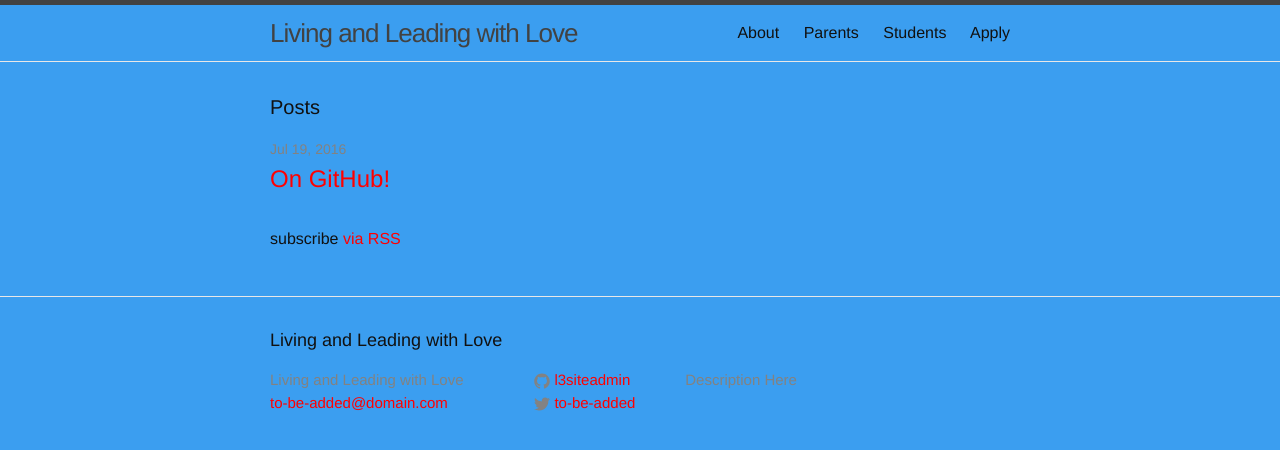
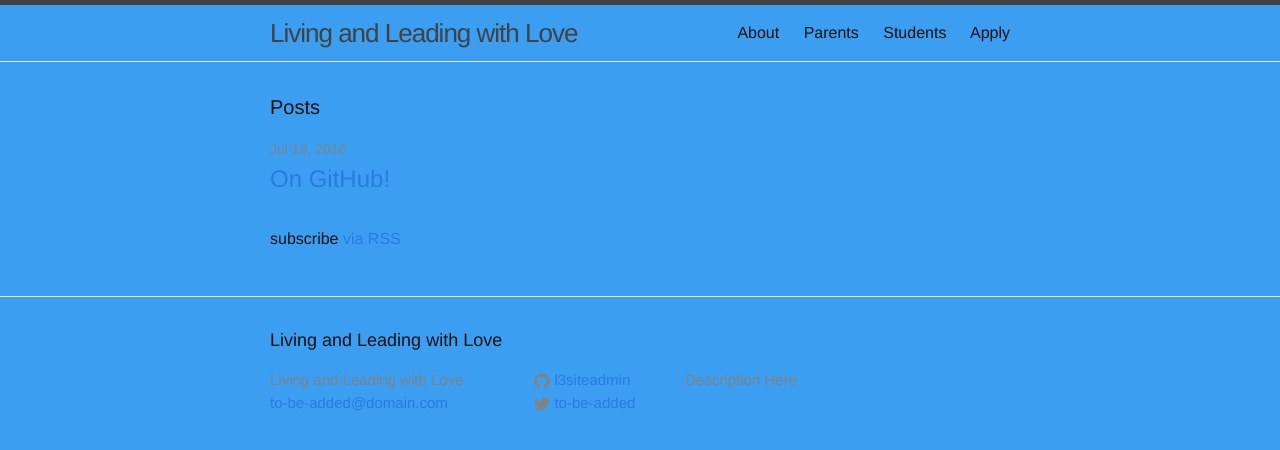
Before and after one commit to l3siteadmin/l3siteadmin.github.io, a Jekyll site: the page built from index.html, in a window 1280 px wide. Shown: the top 450 px of the page. Built offline with Jekyll 4.4.1, drawn with Linux system fonts in a browser that asks for light colours.

Commit message:
Update main.scss

```diff
--- a/css/main.scss
+++ b/css/main.scss
@@ -17,7 +17,7 @@ $spacing-unit:     30px;
 $text-color:       #111;
 //Original color FDFDFD
 $background-color: #3B9EF0;
-$brand-color:      red;
+$brand-color:      #2a7ae2;
 
 $grey-color:       #828282;
 $grey-color-light: lighten($grey-color, 40%);
```
